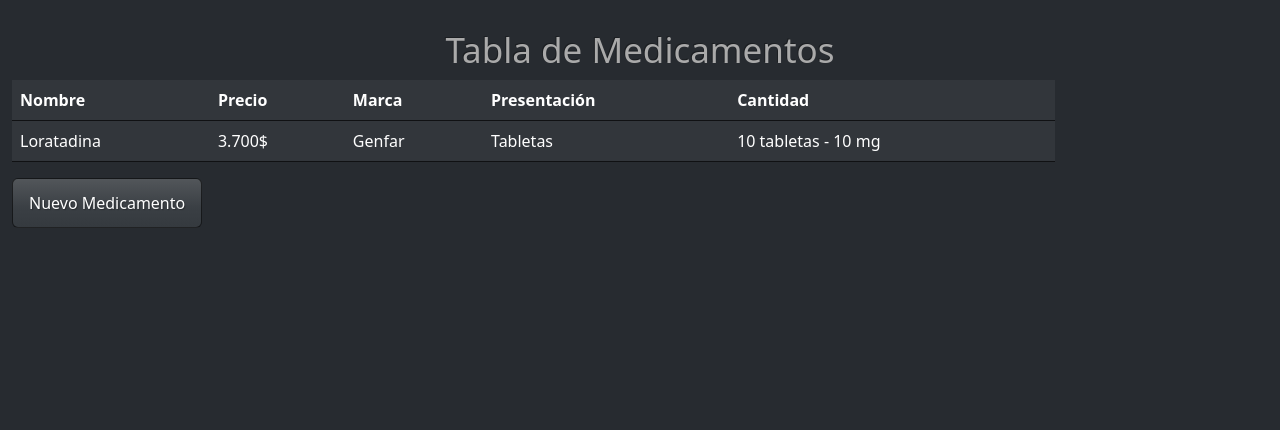
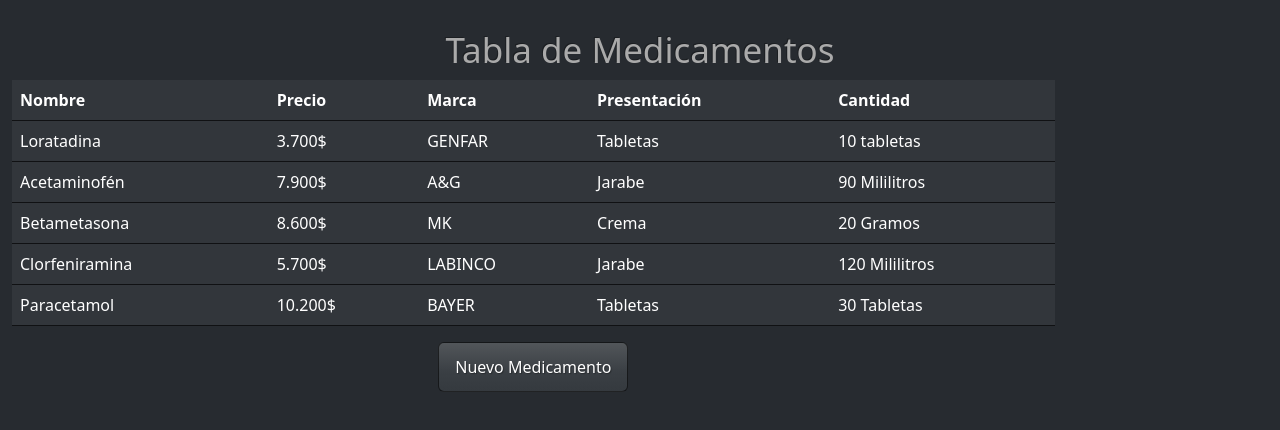
Before and after one commit to sebasmund/Taller3, a plain HTML site: page index.html in a window 1280 px wide. Drawn offline with Linux system fonts and the light colour scheme.

Commit message:
Cambio en el botón
Se centra el botón para que quede con una mejor estética

```diff
--- a/index.html
+++ b/index.html
@@ -33,16 +33,47 @@
                       <tr>
                         <td>Loratadina</td>
                         <td>3.700$</td>
-                        <td>Genfar</td>
+                        <td>GENFAR</td>
                         <td>Tabletas</td>
-                        <td>10 tabletas - 10 mg</td>
+                        <td>10 tabletas</td>
+                      </tr>
+                      <tr>
+                        <td>Acetaminofén</td>
+                        <td>7.900$</td>
+                        <td>A&G</td>
+                        <td>Jarabe</td>
+                        <td>90 Mililitros</td>
+                      </tr>
+                      <tr>
+                        <td>Betametasona</td>
+                        <td>8.600$</td>
+                        <td>MK</td>
+                        <td>Crema</td>
+                        <td>20 Gramos</td>
+                      </tr>
+                      <tr>
+                        <td>Clorfeniramina</td>
+                        <td>5.700$</td>
+                        <td>LABINCO</td>
+                        <td>Jarabe</td>
+                        <td>120 Mililitros</td>
+                      </tr>
+                      <tr>
+                        <td>Paracetamol</td>
+                        <td>10.200$</td>
+                        <td>BAYER</td>
+                        <td>Tabletas</td>
+                        <td>30 Tabletas</td>
                       </tr>
                     </tbody>
                   </table>
+                  <div style="text-align: center;">
                   <button type="button" class="btn btn-primary" data-bs-toggle="modal" data-bs-target="#exampleModal">
                     Nuevo Medicamento
                   </button>
+                  </div>
             </div>
         </div>
+
   </body>
 </html>
```
